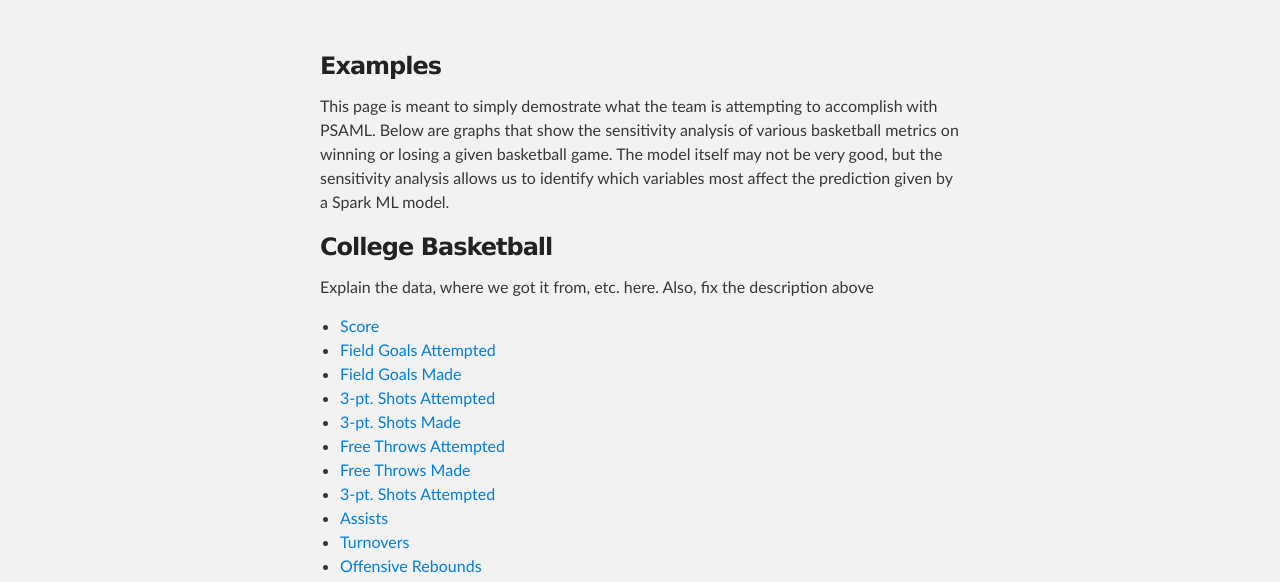
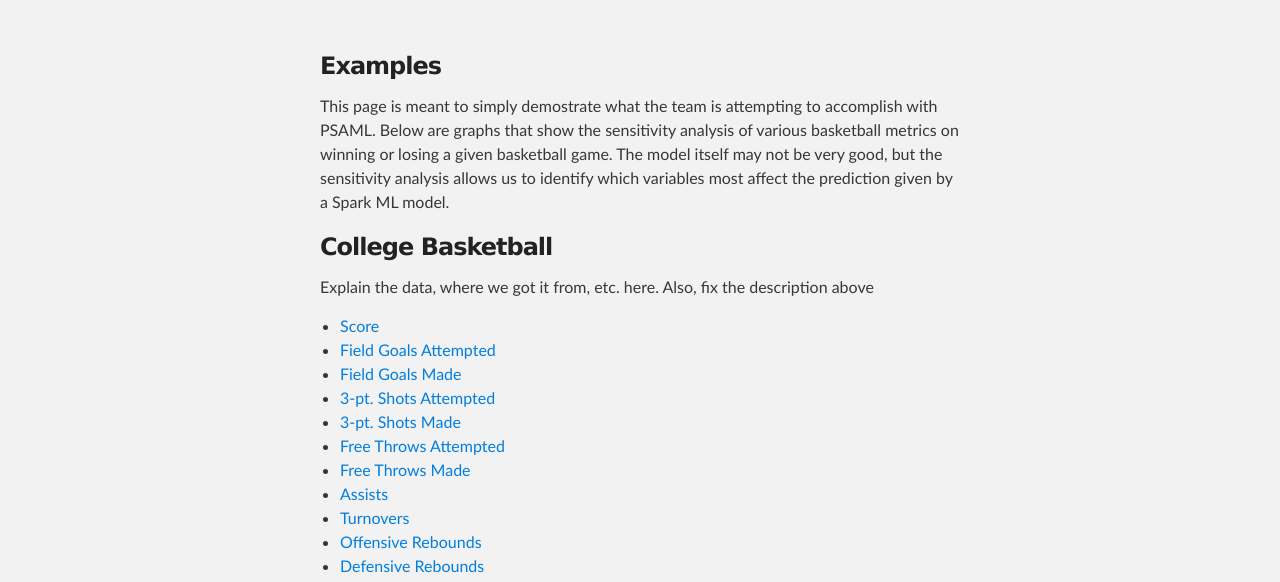
Before and after one commit to psaml/psaml.github.io, a plain HTML site: page examples.html in a window 1280 px wide. Shown: the part 212-794 px from the top of the page. Drawn offline with Linux system fonts and the light colour scheme.

Commit message:
Fix small mistake in example.html

```diff
--- a/example.html
+++ b/examples.html
@@ -42,7 +42,6 @@
           <li><a href="examples/fgm3.html">3-pt. Shots Made</a></li>
           <li><a href="examples/fta.html">Free Throws Attempted</a></li>
           <li><a href="examples/ftm.html">Free Throws Made</a></li>
-          <li><a href="examples/fga3.html">3-pt. Shots Attempted</a></li>
           <li><a href="examples/ast.html">Assists</a></li>
           <li><a href="examples/to.html">Turnovers</a></li>
           <li><a href="examples/or.html">Offensive Rebounds</a></li>
```
